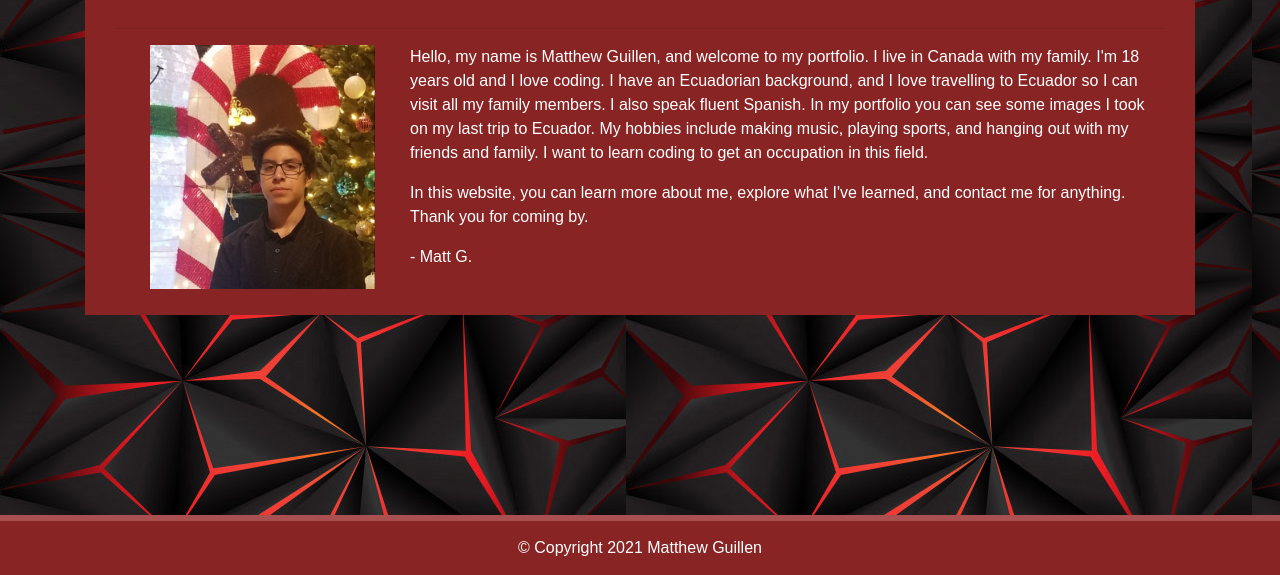
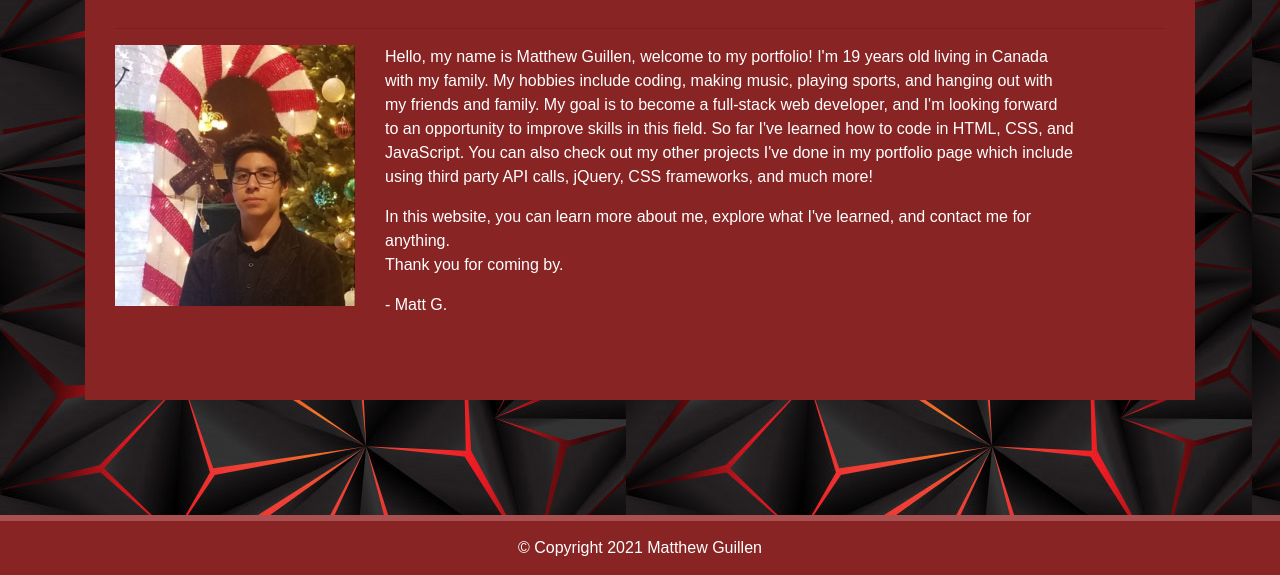
Before and after one commit to GuilleMGN/Portfolio, a plain HTML site: page index.html in a window 1280 px wide. Shown: the part 225-800 px from the top of the page. Drawn offline with nearby package versions, Linux system fonts and the light colour scheme.

Commit message:
updated about me page

```diff
--- a/index.html
+++ b/index.html
@@ -50,17 +50,28 @@
           <h1 class="about-me-header">About Me</h1>
           <hr />
           <!-- About Me Desctiption -->
-          <img src="20200626_151523.jpg" alt="matthew-guillen-image" id="about-image" />
-          <p>Hello, my name is Matthew Guillen, and welcome to my portfolio.
-            I live in Canada with my family. I'm 18 years old and I love coding.
-            I have an Ecuadorian background, and I love travelling to Ecuador so I can visit all my family
-            members. I also speak fluent Spanish. In my portfolio you can see some images I took on my last trip to Ecuador.
-            My hobbies include making music, playing sports, and hanging out with my friends and family.
-            I want to learn coding to get an occupation in this field.
-          </p>
-          <p>In this website, you can learn more about me, explore what I've learned, and contact me for anything. Thank
-          you for coming by. <br /> </p>
-          <p> - Matt G. </p>
+          <div class="row">
+            <div class="col-lg-3 col-md-5 col-sm-8">
+              <img src="20200626_151523.jpg" alt="matthew-guillen-image" id="about-image" />
+            </div>
+            <div><br /></div>
+            <div class="col-lg-8 col-md-6" id="description">
+              <p>
+                Hello, my name is Matthew Guillen, welcome to my portfolio! I'm 19 years old living
+                in Canada with my family. My hobbies include coding, making music, playing sports,
+                and hanging out with my friends and family. My goal is to become a full-stack web
+                developer, and I'm looking forward to an opportunity to improve skills in this field.
+                So far I've learned how to code in HTML, CSS, and JavaScript. You can also check out my
+                other projects I've done in my portfolio page which include using third party API calls,
+                jQuery, CSS frameworks, and much more!
+              </p>
+              <p>
+                In this website, you can learn more about me, explore what I've learned,
+                and contact me for anything. <br /> Thank you for coming by. <br />
+              </p>
+              <p> - Matt G. </p>
+            </div>
+          </div>
         </article>
       </div>
     </section>
@@ -81,4 +92,5 @@
   <!-- Bootstrap CDN -->
   <script src="https://maxcdn.bootstrapcdn.com/bootstrap/4.0.0/js/bootstrap.min.js"></script>
 </body>
+
 </html>
--- a/style.css
+++ b/style.css
@@ -77,17 +77,13 @@ body {
   }
   #about-image {
     /* Positioning */
-    float: left;
-    /* Box-model */
-    width: 225px;
-    margin: 0 20px 10px 0;
+    width: 100%;
+    height: auto;
+    margin-bottom: 25px;
   }
-  /* About Me Image settings when screen is smaller */
-  @media (min-width: 425px) {
-    #about-image {
-      margin-right: 35px;
-      margin-left: 35px;
-    }
+  #description {
+    height: 325px;
+    overflow:auto;
   }
   /* END ABOUT-ME PAGE */
 
```
Also changed, not shown: polygon2.jpg (deleted).
